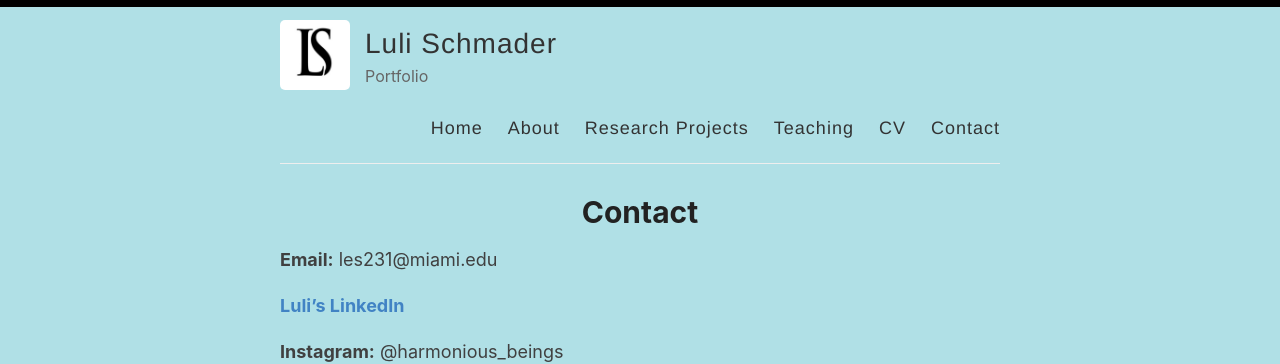
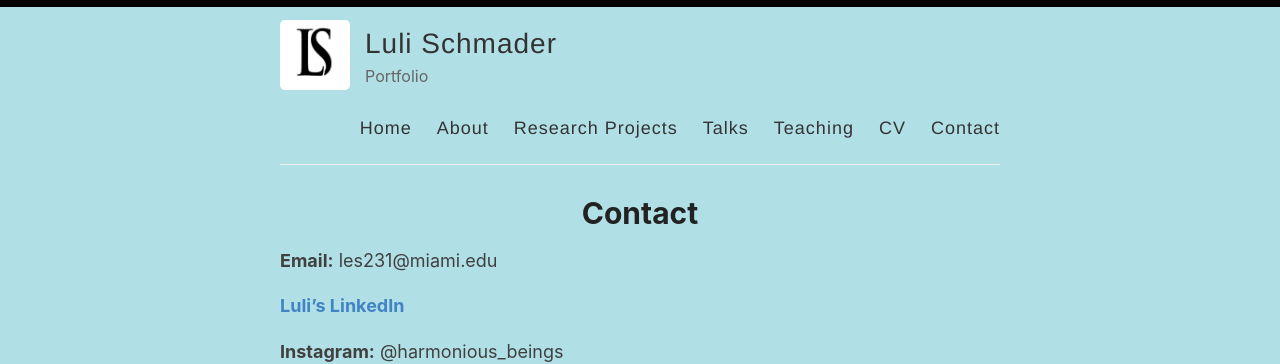
Before and after one commit to lulischmader/lulischmader.github.io, a Jekyll site: the page built from _pages/contact.md, in a window 1280 px wide. Shown: the top 364 px of the page. Built offline with Jekyll 4.4.1, drawn with Linux system fonts in a browser that asks for light colours.

Commit message:
Update default.html

```diff
--- a/_layouts/default.html
+++ b/_layouts/default.html
@@ -31,6 +31,7 @@
               <a href="{{ site.baseurl }}/">Home</a>
               <a href="{{ site.baseurl }}/about">About</a>
               <a href="{{ site.baseurl }}/research-projects">Research Projects</a>
+              <a href="{{ site.baseurl }}/research-projects">Talks</a>
               <a href="{{ site.baseurl }}/teaching">Teaching</a>
               <a href="{{ site.baseurl }}/cv">CV</a>
               <a href="{{ site.baseurl }}/contact">Contact</a>
```
